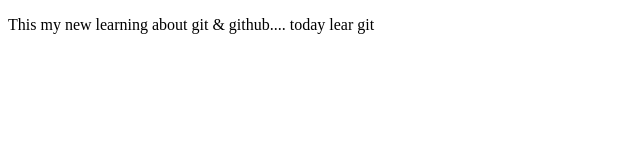
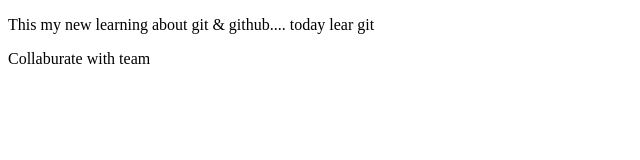
Before and after one commit to Gopi-Dev-004/Sample, a plain HTML site: page index.html in a window 1280 px wide. Shown: the whole page, without its empty margins (0-640 px from the left). Drawn offline with Linux system fonts and the light colour scheme.

Commit message:
feat : learn colloburate with team

```diff
--- a/index.html
+++ b/index.html
@@ -9,5 +9,6 @@
     <p>This my new learning about git & github....
         today lear git
     </p>
+    <p>Collaburate with team </p>
 </body>
 </html>
```
